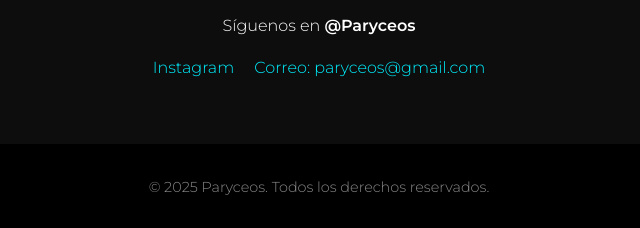
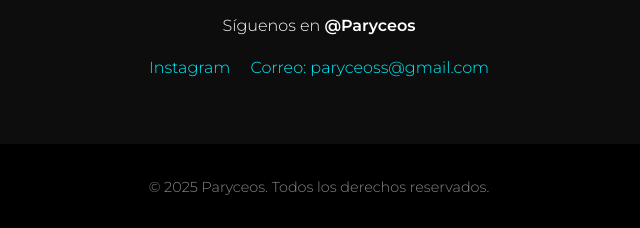
Before and after one commit to Paryceos/Paryceos, a plain HTML site: page index.html in a window 1280 px wide. Shown: the part 2300-2528 px from the top of the page, 321-961 px from the left. Drawn offline with nearby package versions, Linux system fonts and the light colour scheme.

Commit message:
index.html

```diff
--- a/index.html
+++ b/index.html
@@ -149,7 +149,7 @@
     <p>Síguenos en <strong>@Paryceos</strong></p>
     <div class="social">
       <a href="https://instagram.com/Paryceos" target="_blank">Instagram</a>
-      <a href="mailto:paryceos@gmail.com">Correo: paryceos@gmail.com</a>
+      <a href="mailto:paryceoss@gmail.com">Correo: paryceoss@gmail.com</a>
     </div>
   </section>
 
```
